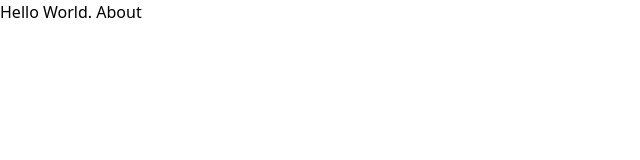
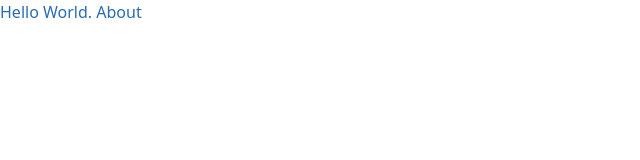
Before and after one commit to angelaguayo/angelaguayo.github.io, a Next.js app: page / in a window 1280 px wide. Shown: the top 160 px of the page, without its empty margins (0-640 px from the left). Built offline with nearby package versions, Linux system fonts and the light colour scheme.

Commit message:
tailwind works tailwind its worlks

```diff
--- a/pages/index.js
+++ b/pages/index.js
@@ -1,12 +1,12 @@
-import Link from 'next/link'
+import Link from "next/link";
 
 export default function IndexPage() {
   return (
-    <div>
-      Hello World.{' '}
+    <div className="text-2x1 text-blue-700">
+      Hello World.{" "}
       <Link href="/about">
         <a>About</a>
       </Link>
     </div>
-  )
+  );
 }
```
